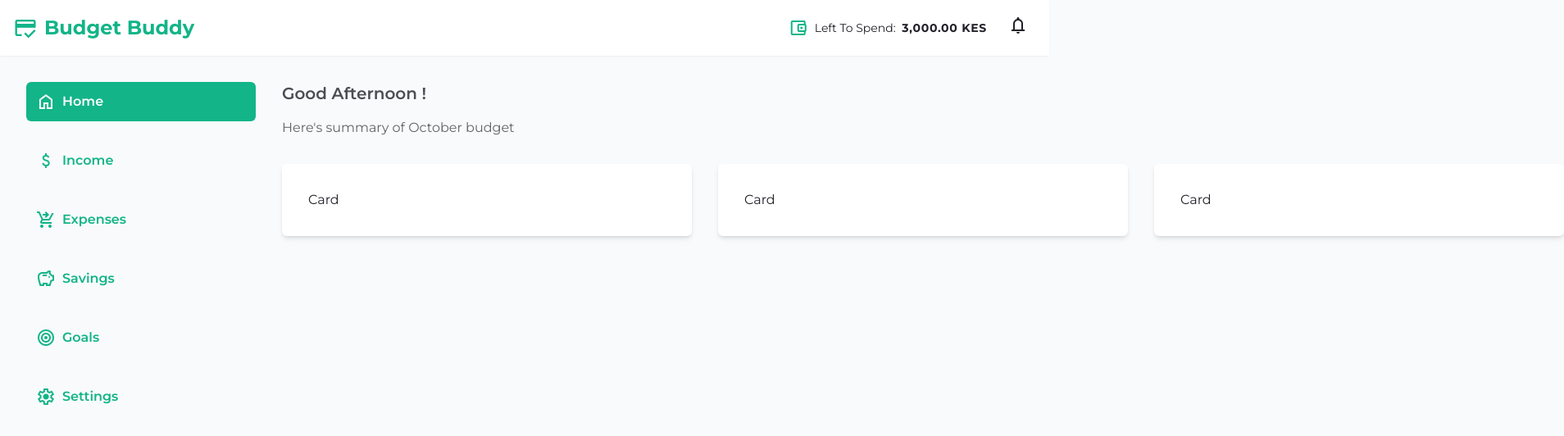
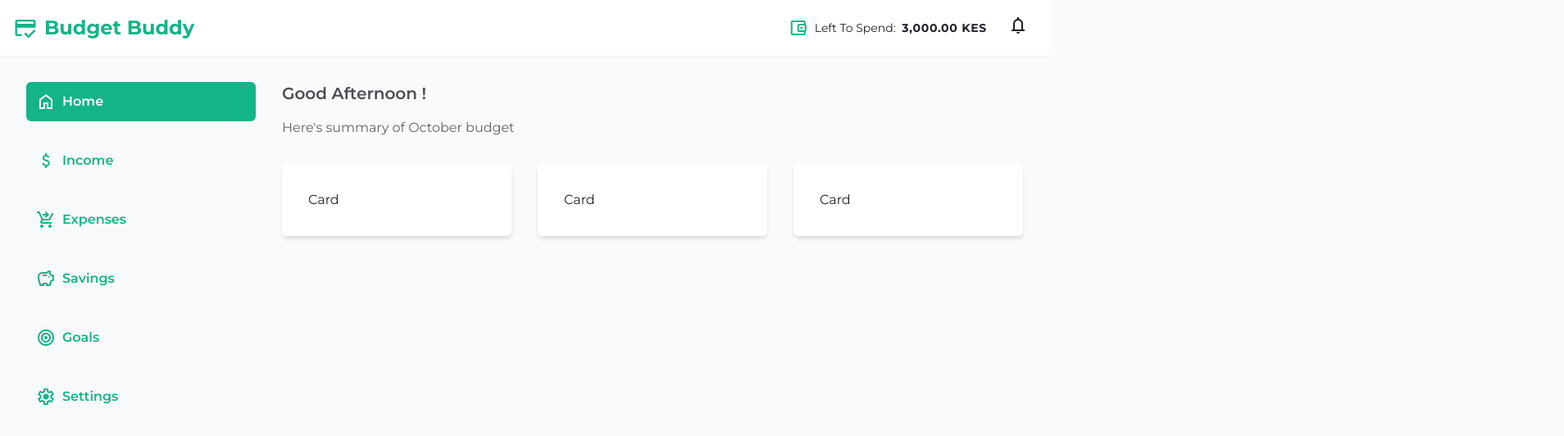
Before and after one commit to mukolweke/budget-app, a Nuxt app in the folder frontend/: page / in a window 1280 px wide. Shown: the top 532 px of the page at 82% size, 1908 px wide, since content can reach past the window. Built offline with nearby package versions, Linux system fonts and the light colour scheme; no server answers.

Commit message:
budget app: frontend - update card width

```diff
--- a/frontend/assets/css/tailwind.css
+++ b/frontend/assets/css/tailwind.css
@@ -33,6 +33,6 @@ body {
 	}
 
 	.card {
-		@apply p-8 rounded-md bg-white shadow-md h-full min-w-[500px];
+		@apply p-8 rounded-md bg-white shadow-md h-full;
 	}
 }
--- a/frontend/pages/login.vue
+++ b/frontend/pages/login.vue
@@ -39,7 +39,7 @@ async function handleLogin() {
 
 <template>
   <form @submit.prevent="handleLogin">
-    <div class="card">
+    <div class="card w-[500px]">
       <!-- welcome Message -->
       <h2 class="text-2xl text-center font-normal mb-6 text-90">
         Welcome Back!
--- a/frontend/pages/register.vue
+++ b/frontend/pages/register.vue
@@ -45,7 +45,7 @@ async function handleRegister() {
 
 <template>
   <form @submit.prevent="handleRegister">
-    <div class="card">
+    <div class="card w-[500px]">
       <!-- welcome Message -->
       <h2 class="text-2xl text-center font-normal mb-6 text-90">Welcome!</h2>
 
```
